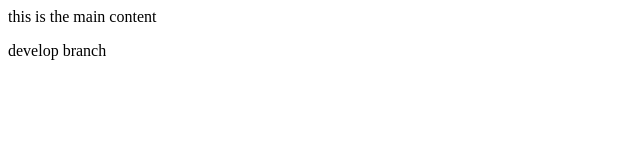
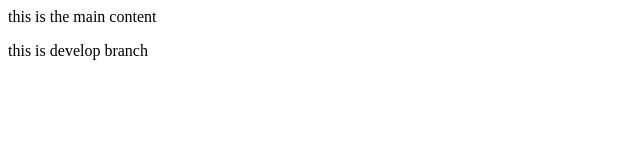
Before and after one commit to rghaynes/conflicts, a plain HTML site: page index.html in a window 1280 px wide. Shown: the full height of the page, 0-640 px from the left. Drawn offline with Linux system fonts and the light colour scheme.

Commit message:
fixing develop branch

```diff
--- a/index.html
+++ b/index.html
@@ -7,6 +7,6 @@
 </head>
 <body>
     <p>this is the main content</p>
-    <p>develop branch</p>
+    <p>this is develop branch</p>
 </body>
 </html>
```
